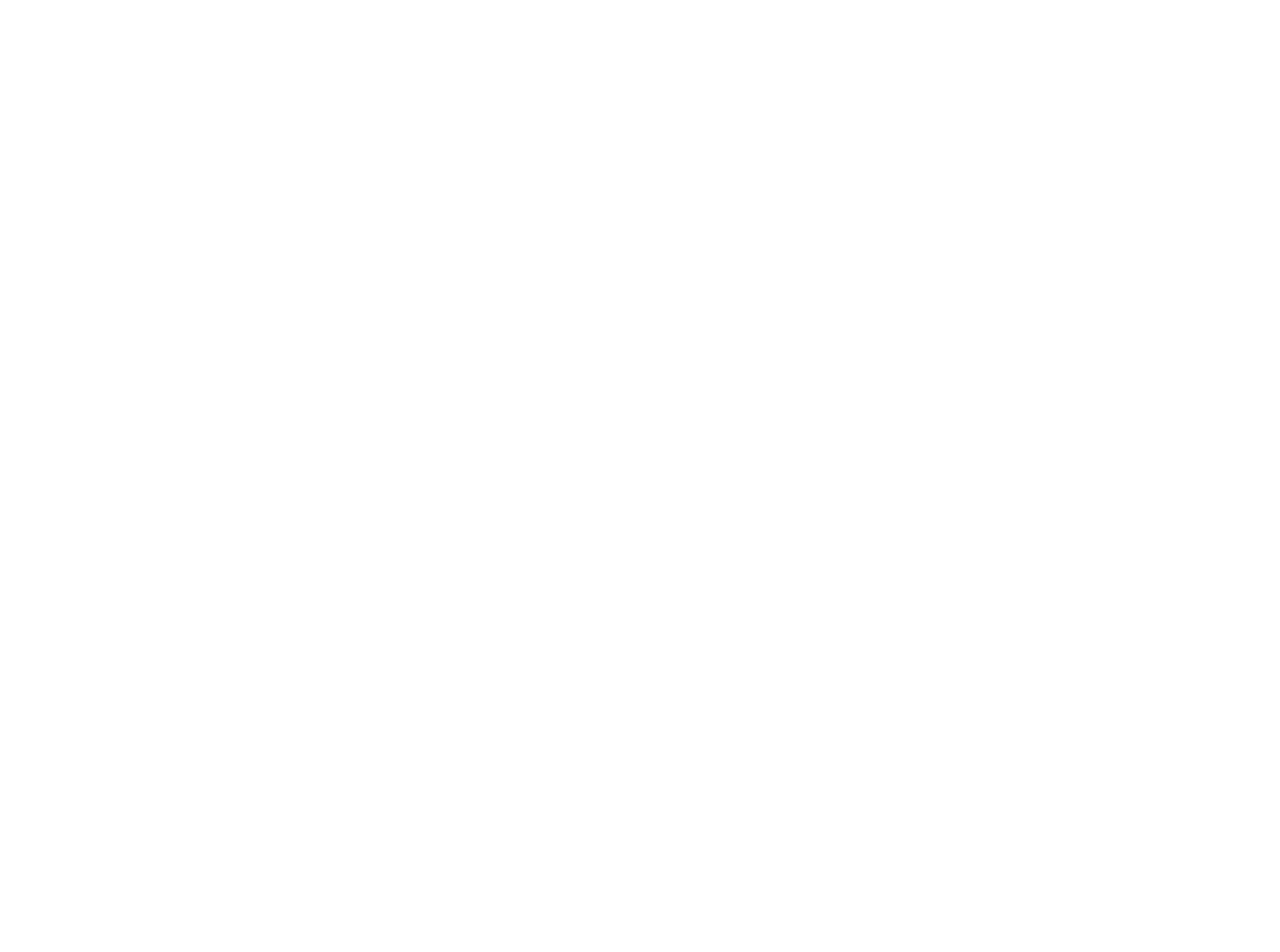
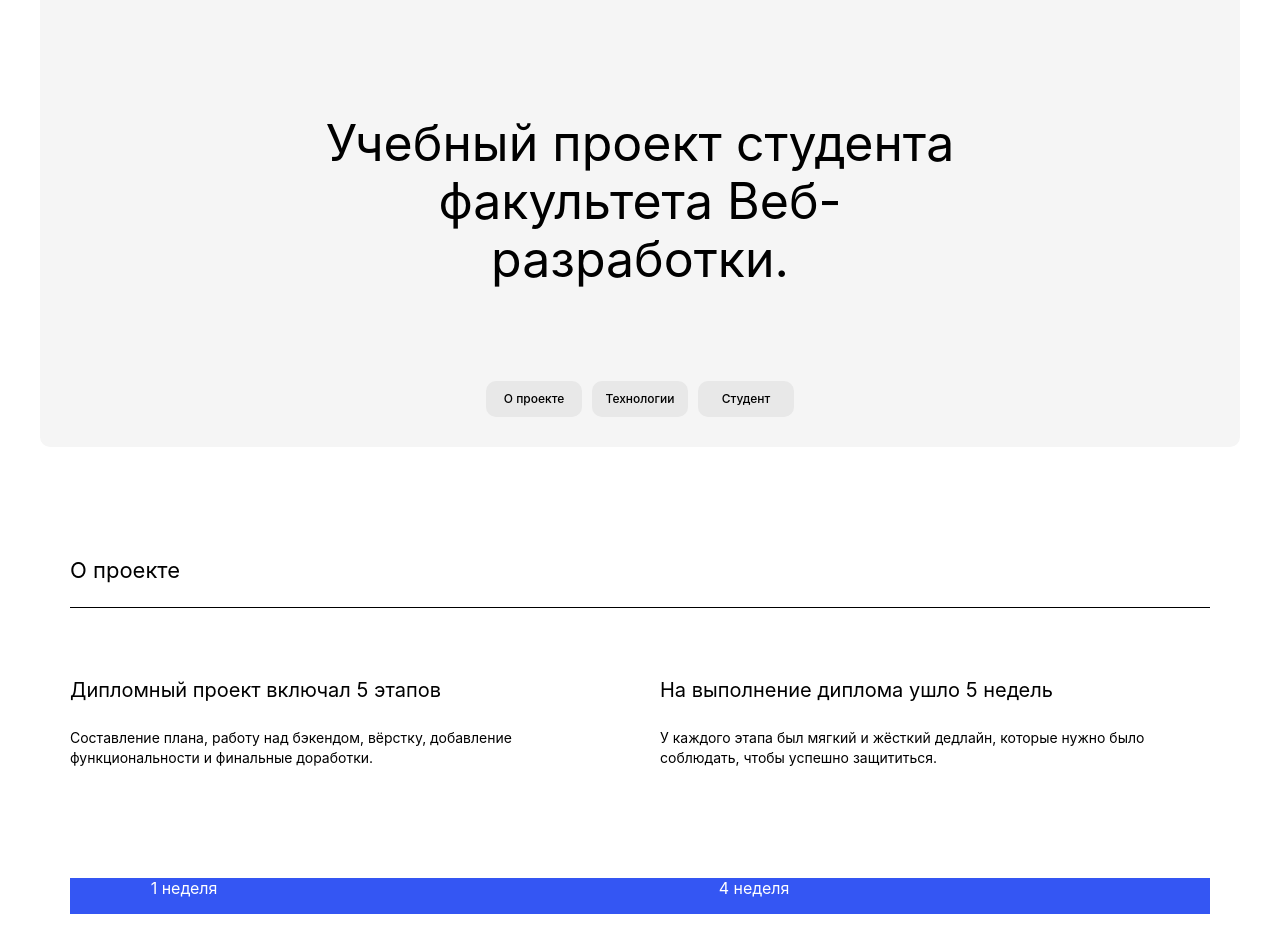
Before and after one commit to ctacbarada/movies-explorer-frontend, a React (Create React App) app: page / in a window 1280 px wide. Shown: the part 140-1092 px from the top of the page. Before the commit the page ends 800 px from the top, so only its background shows below. Built offline with nearby package versions, Linux system fonts and the light colour scheme.

Commit message:
feat/main

```diff
--- a/src/components/App/App.js
+++ b/src/components/App/App.js
@@ -1,13 +1,17 @@
 import './App.css'
 import { Routes, Route } from 'react-router-dom'
 import Header from '../Header/Header'
+import Main from '../Main/Main'
 
 function App () {
   return (
     <div className='App'>
       <Routes>
       <Route path='/' element={
-        <Header />
+        <>
+          <Header />
+          <Main />
+        </>
       }/>
       <Route path='/movies' />
 
--- a/src/components/Header/Header.js
+++ b/src/components/Header/Header.js
@@ -23,7 +23,7 @@ const headerWithoutLogin =
   </header>
 
 function Header() {
-  const [isUserLoggedIn, setIsUserLoggedIn] = useState(false);
+  const [isUserLoggedIn, setIsUserLoggedIn] = useState(true);
 
   return (
     isUserLoggedIn ? headerWithLogin : headerWithoutLogin
--- a/src/components/Main/AboutProject/AboutProject.css
+++ b/src/components/Main/AboutProject/AboutProject.css
@@ -0,0 +1,72 @@
+.aboutproject {
+  display: flex;
+  flex-direction: column;
+  justify-content: center;
+
+  padding-top: 110px;
+  margin: 0;
+}
+
+.aboutproject__title {
+  width: 1140px;
+  height: 50px;
+
+  font-size: 22px;
+  line-height: 27px;
+  font-weight: 400;
+
+  border-bottom: 1px solid rgba(0, 0, 0, 1);
+  border-top: none;
+  border-left: none;
+  border-right: none;
+
+  margin: 0 auto;
+}
+
+.aboutproject__card {
+  display: grid;
+  grid-template-columns: repeat(2, 550px);
+  column-gap: 40px;
+  row-gap: 26px;
+
+  margin: 70px auto 0;
+}
+
+.aboutproject__card-title {
+  font-size: 20px;
+  line-height: 24px;
+  font-weight: 400;
+
+  margin: 0;
+}
+
+.aboutproject__card-info {
+  font-size: 14px;
+  line-height: 20px;
+  font-weight: 400;
+
+  margin: 0;
+}
+
+.aboutproject__infographic {
+  display: grid;
+  grid-template-columns: 228px 912px;
+  grid-template-rows: 36px 17px;
+  row-gap: 14px;
+
+  justify-content: center;
+  align-items: center;
+
+  text-align: center;
+  color: #FFFFFF;
+
+  margin: 110px auto 140px;
+}
+
+.aboutproject__infographic-title {
+  height: 36px;
+  background-color: #3456F3;
+}
+
+.aboutproject__infographic-info {
+}
--- a/src/components/Main/AboutProject/AboutProject.js
+++ b/src/components/Main/AboutProject/AboutProject.js
@@ -0,0 +1,22 @@
+import React from 'react'
+import './AboutProject.css'
+
+export default function AboutProject() {
+  return (
+    <div className='aboutproject'>
+      <p className='aboutproject__title'>О проекте</p>
+      <div className='aboutproject__card'>
+          <h3 className='aboutproject__card-title'>Дипломный проект включал 5 этапов</h3>
+          <h3 className='aboutproject__card-title'>На выполнение диплома ушло 5 недель</h3>
+          <p className='aboutproject__card-info'>Составление плана, работу над бэкендом, вёрстку, добавление функциональности и финальные доработки.</p>
+          <p className='aboutproject__card-info'>У каждого этапа был мягкий и жёсткий дедлайн, которые нужно было соблюдать, чтобы успешно защититься.</p>
+        </div>
+      <div className='aboutproject__infographic'>
+        <div className='aboutproject__infographic-title'>1 неделя</div>
+        <div className='aboutproject__infographic-title'>4 неделя</div>
+        <div className='aboutproject__infographic-info'>Back-end</div>
+        <div className='aboutproject__infographic-info'>Front-end</div>
+      </div>
+    </div>
+  )
+}
--- a/src/components/Main/Main.js
+++ b/src/components/Main/Main.js
@@ -0,0 +1,13 @@
+import Promo from '../Main/Promo/Promo'
+import AboutProject from '../Main/AboutProject/AboutProject'
+
+function Main() {
+  return (
+    <>
+      <Promo />
+      <AboutProject />
+    </>
+  )
+}
+
+export default Main;
--- a/src/components/Main/NavTab/NavTab.css
+++ b/src/components/Main/NavTab/NavTab.css
@@ -0,0 +1,47 @@
+.navtab {
+  display: grid;
+  justify-content: center;
+  grid-template-columns: repeat(3, 96px);
+  column-gap: 10px;
+
+  margin: 0 0 30px;
+}
+
+.navtab__item {
+  display: flex;
+  justify-content: center;
+  align-items: center;
+
+  width: 96px;
+  height: 36px;
+  background-color: #E8E8E8;
+
+  border-radius: 10px;
+
+  font-size: 12px;
+  line-height: 16px;
+  font-weight: 500;
+
+  margin: 0;
+}
+
+@media screen and (max-width: 768px) {
+
+}
+
+@media screen and (max-width: 320px) {
+  .navtab {
+    grid-template-columns: repeat(3, 82px);
+
+    column-gap: 6px;
+    padding-top: 212px;
+    margin: 0 0 17px;
+  }
+
+  .navtab__item {
+    width: 82px;
+    height: 26px;
+
+    font-size: 10px;
+  }
+}
--- a/src/components/Main/NavTab/NavTab.js
+++ b/src/components/Main/NavTab/NavTab.js
@@ -0,0 +1,13 @@
+import "./NavTab.css";
+
+function NavTab() {
+  return (
+    <div className="navtab">
+      <p className="navtab__item">О проекте</p>
+      <p className="navtab__item">Технологии</p>
+      <p className="navtab__item">Студент</p>
+    </div>
+  )
+}
+
+export default NavTab;
--- a/src/components/Main/Promo/Promo.css
+++ b/src/components/Main/Promo/Promo.css
@@ -0,0 +1,58 @@
+.promo {
+  width: calc(100% * (1200 / 1280));
+  max-width: 1200px;
+  min-height: 493px;
+  max-height: 834px;
+
+  background-color: #f5f5f5;
+  border-radius: 10px;
+
+  display: flex;
+  flex-direction: column;
+  justify-content: space-between;
+
+  margin: 20px auto 0;
+}
+
+.promo__title {
+  font-size: 50px;
+  line-height: 58px;
+  font-weight: 400;
+  text-align: center;
+
+  padding-top: 160px;
+  margin: 0 calc(100vw * (250 / 1280));
+}
+
+@media screen and (max-width: 768px) {
+  .promo {
+    max-width: 728px;
+    height: 834px;
+  }
+
+  .promo__title {
+    font-size: 40px;
+    line-height: 52px;
+
+    padding-top: calc(100vw * (350 / 768));
+    margin: 0 24px 0 24px;
+  }
+}
+
+@media screen and (max-width: 320px) {
+  .promo {
+    width: 292px;
+    height: 586px;
+
+    margin: 0 14px 0 14px;
+    padding-top: 14px;
+  }
+
+  .promo__title {
+    font-size: 29px;
+    line-height: 37px;
+
+    margin: 0;
+    padding-top: 220px;
+  }
+}
--- a/src/components/Main/Promo/Promo.js
+++ b/src/components/Main/Promo/Promo.js
@@ -0,0 +1,13 @@
+import './Promo.css'
+import NavTab from "../NavTab/NavTab";
+
+function Promo() {
+  return (
+    <div className="promo">
+      <h1 className='promo__title'>Учебный проект студента факультета Веб-разработки.</h1>
+      <NavTab />
+    </div>
+  )
+}
+
+export default Promo;
```
